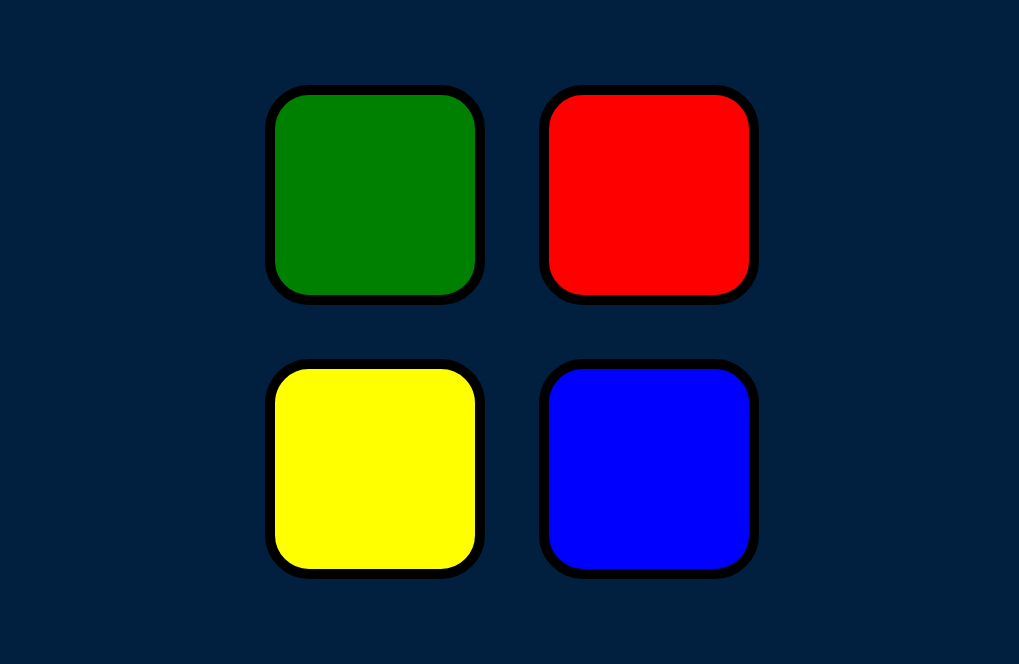
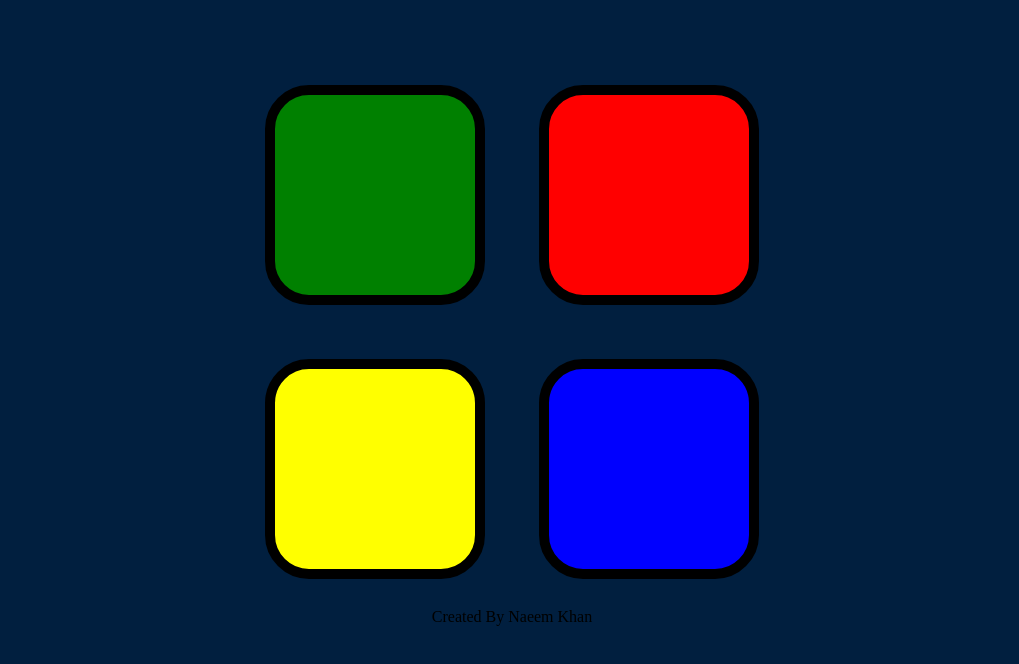
Before and after one commit to Naeem1866/SinonGame, a plain HTML site: page index.html in a window 1280 px wide. Shown: the part 114-778 px from the top of the page, without its empty margins (128-1147 px from the left). Drawn offline with nearby package versions, Linux system fonts and the light colour scheme.

Commit message:
some changes

```diff
--- a/index.html
+++ b/index.html
@@ -39,6 +39,8 @@
 
   <script src="game.js"></script>
 
+  <footer>Created By Naeem Khan</footer>
+
 
 </body>
 
```
